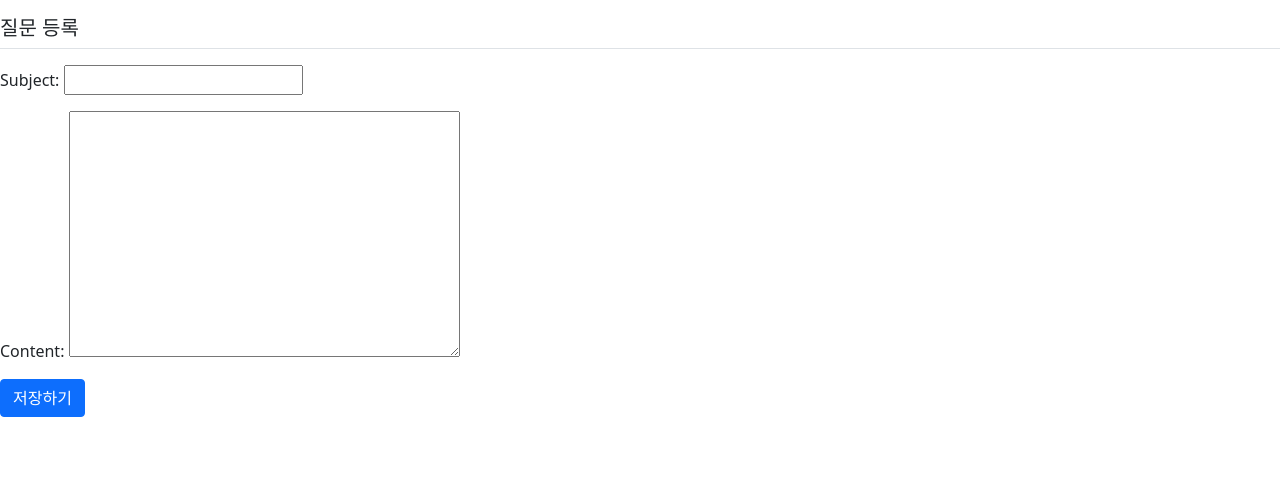
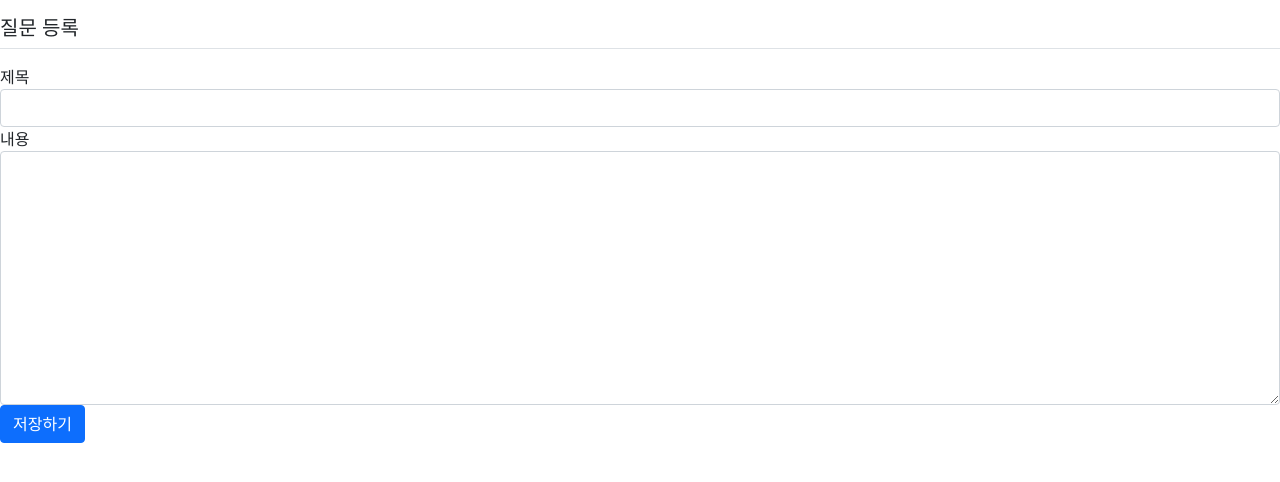
Before and after one commit to helloljho/JumpToDjango, a Django app: page /pybo/question/create/ in a window 1280 px wide. Shown: the top 482 px of the page. Run offline with Django 3.2, Linux system fonts and the light colour scheme; some libraries are stand-ins or nearby versions.

Commit message:
crete question form

```diff
--- a/pybo/forms.py
+++ b/pybo/forms.py
@@ -5,3 +5,11 @@ class QuestionForm(forms.ModelForm):
     class Meta:
         model = Question
         fields = ['subject', 'content']
+        # widgets = {
+        #     'subject': forms.TextInput(attrs={'class':'form-control'}),
+        #     'content': forms.Textarea(attrs={'class':'form-control', 'rows':10}),
+        # }
+        labels = {
+            'subject': '제목',
+            'content': '내용',
+        }
--- a/pybo/views.py
+++ b/pybo/views.py
@@ -35,5 +35,14 @@ def question_create(request):
     """
     pybo 질문 등록
     """
-    form = QuestionForm()
-    return render(request, 'pybo/question_form.html', {'form': form})
+    if request.method == 'POST':
+        form = QuestionForm(request.POST)
+        if form.is_valid():
+            question = form.save(commit=False)
+            question.create_date = timezone.now()
+            question.save()
+            return redirect('pybo:index')
+    else:
+        form = QuestionForm()
+    context = {'form': form}
+    return render(request, 'pybo/question_form.html', context)
--- a/templates/pybo/question_form.html
+++ b/templates/pybo/question_form.html
@@ -4,7 +4,26 @@
     <h5 class="my-3 border-bottom pb-2">질문 등록</h5>
     <form method="post" class="post-form my-3">
         {% csrf_token %}
-        {{ form.as_p }}
+        <!-- 오류 내용 표시 -->
+        {% if form.errors %}
+            <div class="alert alert-danger" role="alert">
+                {% for field in form %}
+                    {% if field.errors %}
+                    <strong>{{ field.label }}</strong>
+                    {{ field.errors }}
+                    {% endif %}
+                {% endfor %}
+            </div>
+        {% endif %}
+        <!-- 오류 표시 End -->
+        <div class="form-group">
+            <label for="subject">제목</label>
+            <input type="text" class="form-control" name="subject" id="subject" value="{{ form.subject.value|default_if_none:'' }}">
+        </div>
+        <div class="form-group">
+            <label for="content">내용</label>
+            <textarea class="form-control" name="content" id="content" rows="10">{{ form.content.value|default_if_none:'' }}</textarea>
+        </div>
         <button type="submit" class="btn btn-primary">저장하기</button>
     </form>
 </div>
```
